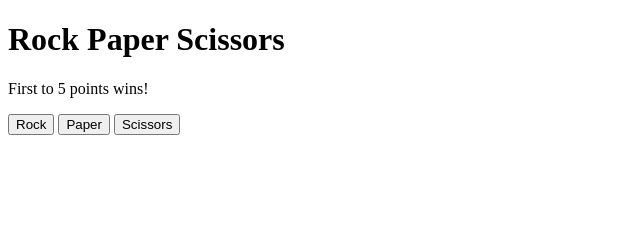
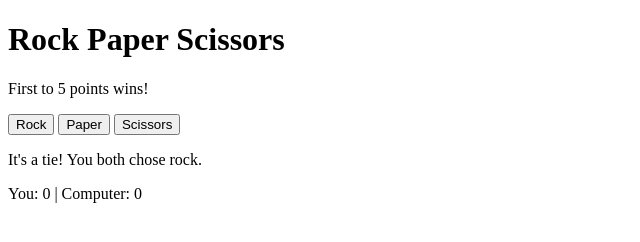
Before and after one commit to mehedi-ontim/odin-rock-paper-scissors, a plain HTML site: page index.html in a window 1280 px wide. Both pictures are taken after a click on the button "Rock". Shown: the whole page, without its empty margins (0-640 px from the left). Drawn offline with Linux system fonts and the light colour scheme.

Commit message:
display round results and scores

```diff
--- a/index.html
+++ b/index.html
@@ -1,8 +1,8 @@
-<!DOCTYPE html>
+<!doctype html>
 <html lang="en">
   <head>
-  <meta charset="UTF-8">
-  <meta name="viewport" content="width=device-width, initial-scale=1.0">
+    <meta charset="UTF-8" />
+    <meta name="viewport" content="width=device-width, initial-scale=1.0" />
     <title>Rock Paper Scissors</title>
     <script src="script.js" defer></script>
   </head>
@@ -15,5 +15,13 @@
       <button type="button" data-choice="paper">Paper</button>
       <button type="button" data-choice="scissors">Scissors</button>
     </div>
+
+    <div id="results">
+      <p id="round-result" aria-live="polite">Choose a move to begin.</p>
+
+      <p id="score">You: 0 | Computer: 0</p>
+
+      <h2 id="game-result" aria-live="polite"></h2>
+    </div>
   </body>
 </html>
--- a/script.js
+++ b/script.js
@@ -1,4 +1,3 @@
-
 function getComputerChoice() {
   const randomNumber = Math.random();
 
@@ -37,11 +36,14 @@ function playRound(humanChoice, computerChoice) {
     }
   }
 
-  console.log(roundMessage);
-  console.log(`You: ${humanScore} | Computer: ${computerScore}`);
+  roundResult.textContent = roundMessage;
+
+  scoreDisplay.textContent = `You: ${humanScore} | Computer: ${computerScore}`;
 }
 
 const buttons = document.querySelectorAll("#choices button");
+const roundResult = document.querySelector("#round-result");
+const scoreDisplay = document.querySelector("#score");
 
 buttons.forEach((button) => {
   button.addEventListener("click", () => {
```
Lines whose indentation alone changed are shown as unchanged.
